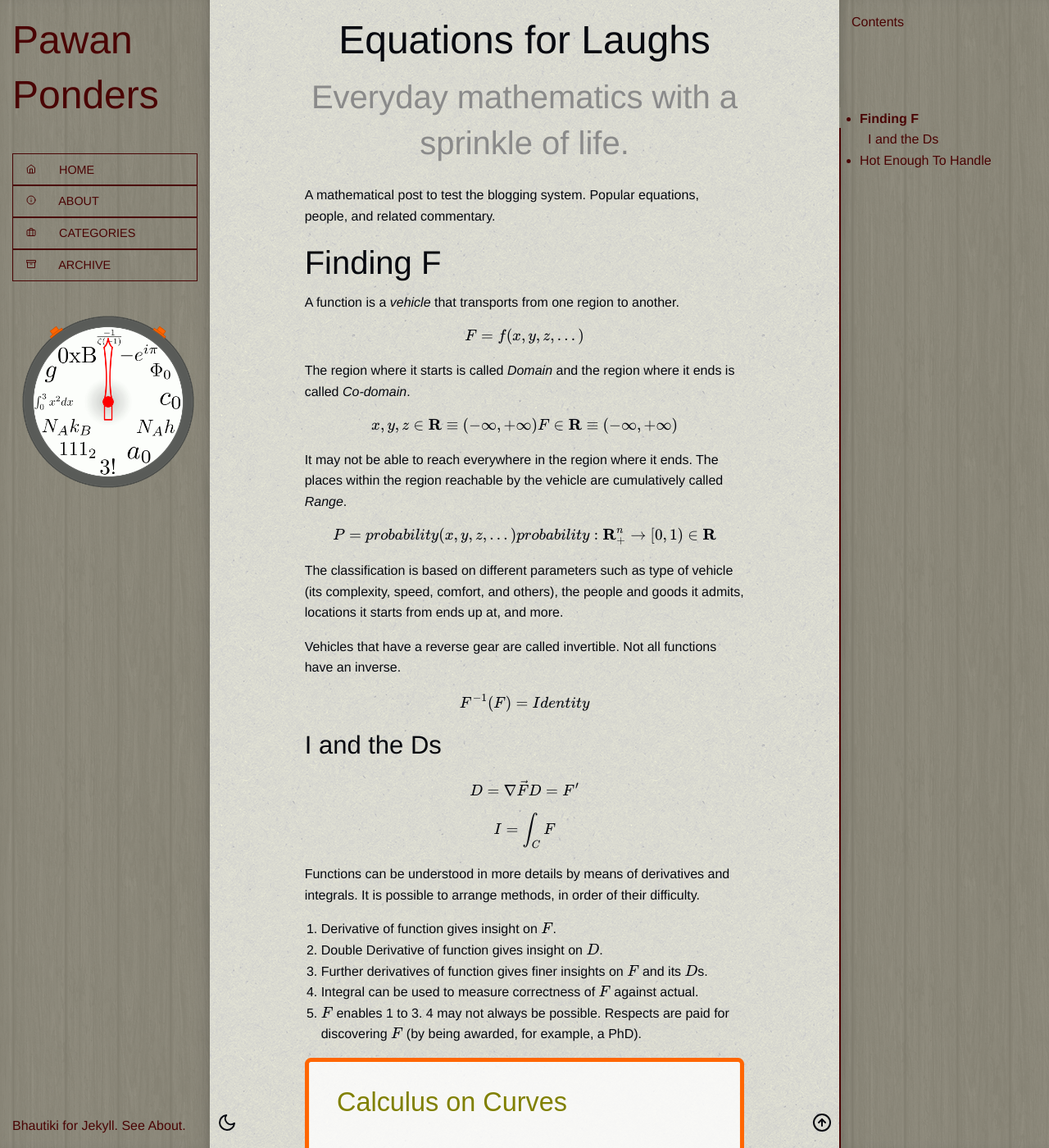
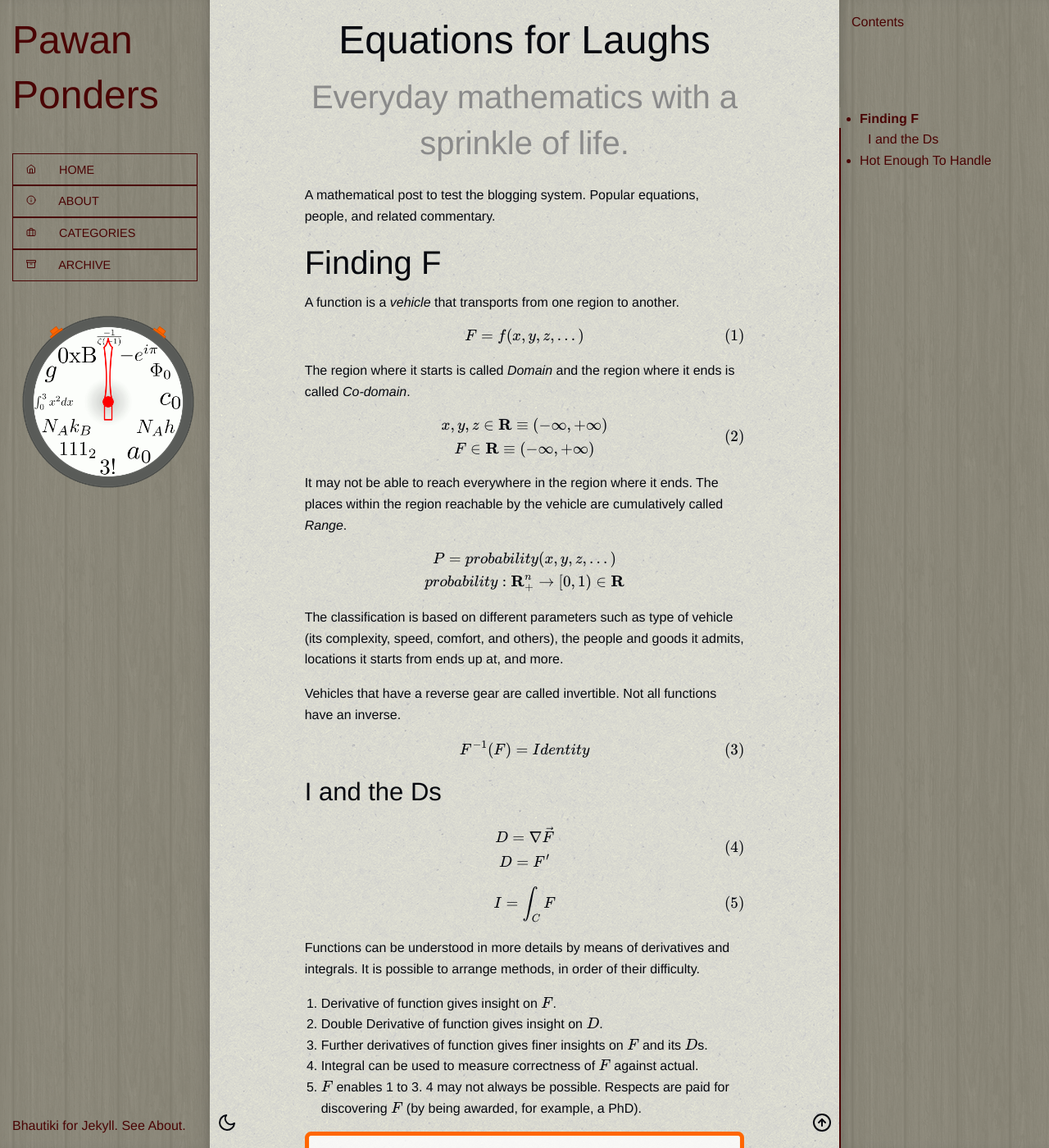
Before and after one commit to pawanmsr/pawanmsr.github.io, a Jekyll site: the page built from _posts/2025-03-06-equations-for-laughs.markdown, in a window 1280 px wide and 1400 px high. Shown: the whole window at 82% size. Built offline with Jekyll 4.4.1, drawn with Linux system fonts in a browser that asks for light colours; some of the changed text lies outside the part shown.

Commit message:
update post

```diff
--- a/_posts/2025-03-06-equations-for-laughs.markdown
+++ b/_posts/2025-03-06-equations-for-laughs.markdown
@@ -16,21 +16,29 @@
 A function is a *vehicle* that transports from one region to another.
 
 $$
+\begin{equation}
     F = f(x, y, z, . . . )
+\end{equation}
 $$
 
 The region where it starts is called *Domain* and the region where it ends is called *Co-domain*.
 
 $$
-    x, y, z \in \mathbf{R} \equiv (-\infty, +\infty) \\
-    F \in \mathbf{R} \equiv (-\infty, +\infty)
+\begin{equation}
+    \displaylines{
+        x, y, z \in \mathbf{R} \equiv (-\infty, +\infty) \\
+        F \in \mathbf{R} \equiv (-\infty, +\infty)
+    }
+\end{equation}
 $$
 
 It may not be able to reach everywhere in the region where it ends. The places within the region reachable by the vehicle are cumulatively called *Range*.
 
 $$
+\displaylines{
     P = probability(x, y, z, . . . )  \\
     probability : \mathbf{R}_{+}^{n} \rightarrow [0, 1) \in \mathbf{R}
+}
 $$
 
 The classification is based on different parameters such as type of vehicle (its complexity, speed, comfort, and others), the people and goods it admits, locations it starts from ends up at, and more.
@@ -38,18 +46,26 @@
 Vehicles that have a reverse gear are called invertible. Not all functions have an inverse.
 
 $$
+\begin{equation}
     F^{-1}(F) = Identity
+\end{equation}
 $$
 
 ### I and the Ds
 
 $$
+\begin{equation}
+\displaylines{
     D = \nabla{\vec{F}} \\
     D = F'
+}
+\end{equation}
 $$
 
 $$
+\begin{equation}
     I = \int_{C} F
+\end{equation}
 $$
 
 Functions can be understood in more details by means of derivatives and integrals. It is possible to arrange methods, in order of their difficulty.
@@ -71,7 +87,9 @@
 Energy is needed to do work ($Q_{input}$). Some energy is lost, usually as heat ($Q_{lost}$). Work done ($W$) is the difference between the two.
 
 $$
+\begin{equation}
 	W = Q_{input} - Q_{lost}
+\end{equation}
 $$
 
 Work done is closed path integral in pressure-volume ($P$ and $V$) phase diagram.
@@ -89,7 +107,9 @@
 Efficiency is the ratio of work done and energy supplied, and is related to the temperature of the system and its surroundings.
 
 $$
+\begin{equation}
 	\eta_{efficiency} = \frac{W}{Q_{input}} = 1 - \frac{T_{outside}}{T_{inside}}
+\end{equation}
 $$
 
 Nutrition energises us.
```
